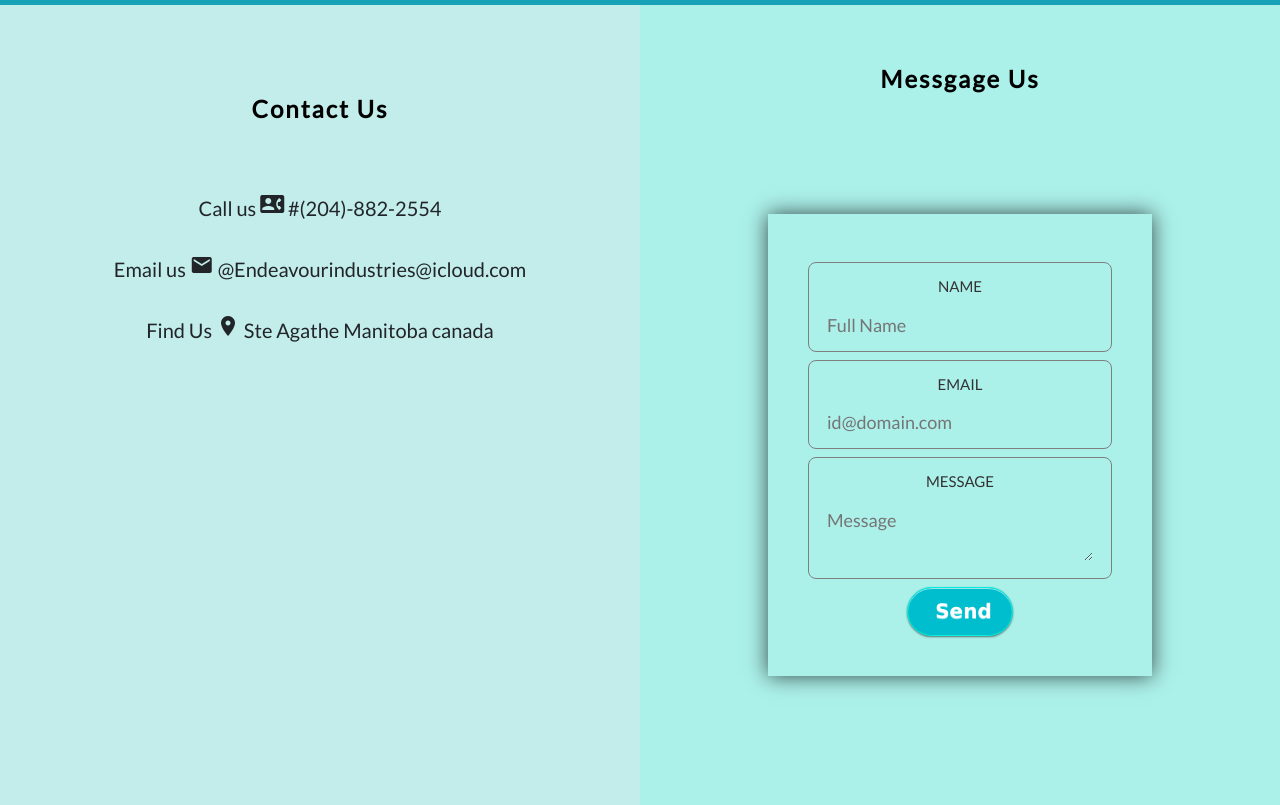
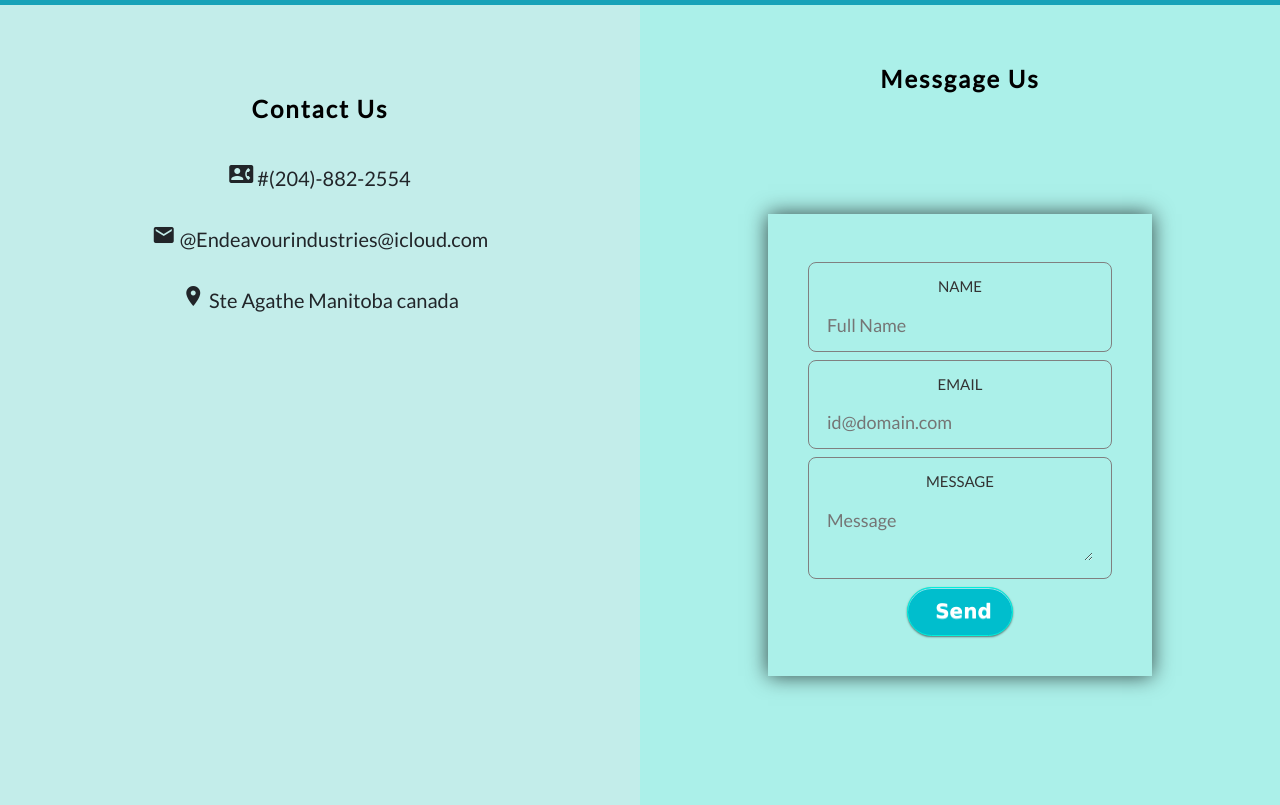
Before and after one commit to monikakits/index.html, a plain HTML site: page Contactus.html in a window 1280 px wide. Shown: the part 57-862 px from the top of the page. Drawn offline with nearby package versions, Linux system fonts and the light colour scheme.

Commit message:
Update Contactus.html

```diff
--- a/Contactus.html
+++ b/Contactus.html
@@ -51,10 +51,9 @@
                   <ul>
                     <h3><b>Contact Us</b></h3>
                     <br>
-                    <br>
-                  Call us  <i class="material-icons"  >contact_phone </i>   #(204)-882-2554<br><br>
-                  Email us  <i class="material-icons">email</i>  @Endeavourindustries@icloud.com<br><br>
-                  Find Us   <i class="material-icons">location_on</i>   Ste Agathe Manitoba canada<br><br>
+                  <i class="material-icons"  >contact_phone </i>   #(204)-882-2554<br><br>
+                 <i class="material-icons">email</i>  @Endeavourindustries@icloud.com<br><br>
+                   <i class="material-icons">location_on</i>   Ste Agathe Manitoba canada<br><br>
                   </ul>
 
 
```
